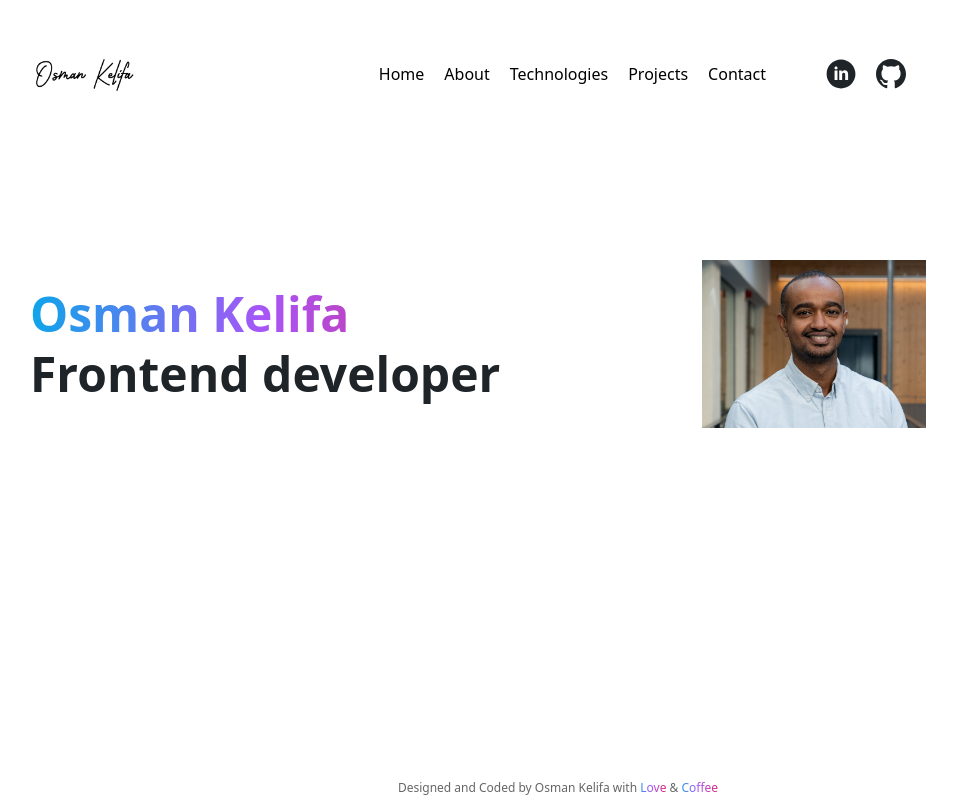
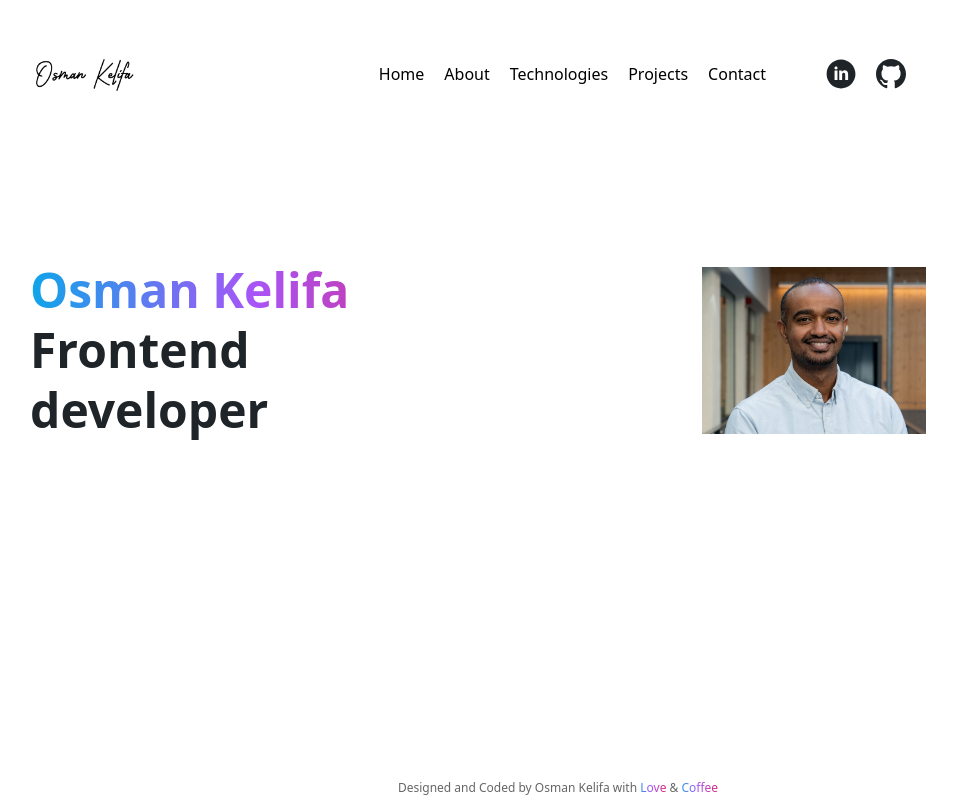
Before and after one commit to osmankelifa/Portfolio-Osman, a React (Create React App) app: page / in a window 1280 px wide. Shown: the whole page, without its empty margins (162-1119 px from the left). Built offline with nearby package versions, Linux system fonts and the light colour scheme.

Commit message:
removed footer link

```diff
--- a/src/Components/Footer.js
+++ b/src/Components/Footer.js
@@ -6,7 +6,7 @@
         Designed and Coded by{" "}
         <a
           className="font-medium"
-          href="https://pavanmg.in"
+          // href="https://pavanmg.in"
           target="_blank"
           rel="noreferrer noopener"
         >
--- a/src/Pages/Home.js
+++ b/src/Pages/Home.js
@@ -58,7 +58,7 @@
 
   return (
     <main className="container mx-auto max-width section md:flex justify-between items-center">
-      <div>
+      <div className=" flex-1">
         {/* <h1
           ref={h11}
           className="text-2xl text-dark-heading dark:text-light-heading md:text-4xl xl:text-5xl xl:leading-tight font-bold"
@@ -78,16 +78,16 @@
           {tagline}
         </h2>
       </div>
-      <div className="mt-5 md:mt-0">
+      <div ref={myimageref} className="mt-5 md:mt-0 flex-1">
         <div className=" w-56 md:ml-auto">
-        <img
+          <img
           ref={myimageref}
           src={img}
           alt="Osman Kelifa"
-          style={{ width: '250px', height: 'auto' }} // Apply inline styles here
+          className=" w-full h-full object-cover"
           />
+        </div>
       </div>
-          </div>
     </main>
   );
 }
--- a/src/index.css
+++ b/src/index.css
@@ -2,6 +2,8 @@
 @tailwind base;
 @tailwind components;
 @tailwind utilities;
+
+
 
 .max-width {
   @apply lg:mx-auto lg:px-24 xl:px-48 px-5;
@@ -20,6 +22,7 @@
 }
 body {
   overflow-x: hidden;
+  min-height: 100vh;
 }
 /* Hide scrollbar for Chrome, Safari and Opera */
 body::-webkit-scrollbar {
```
